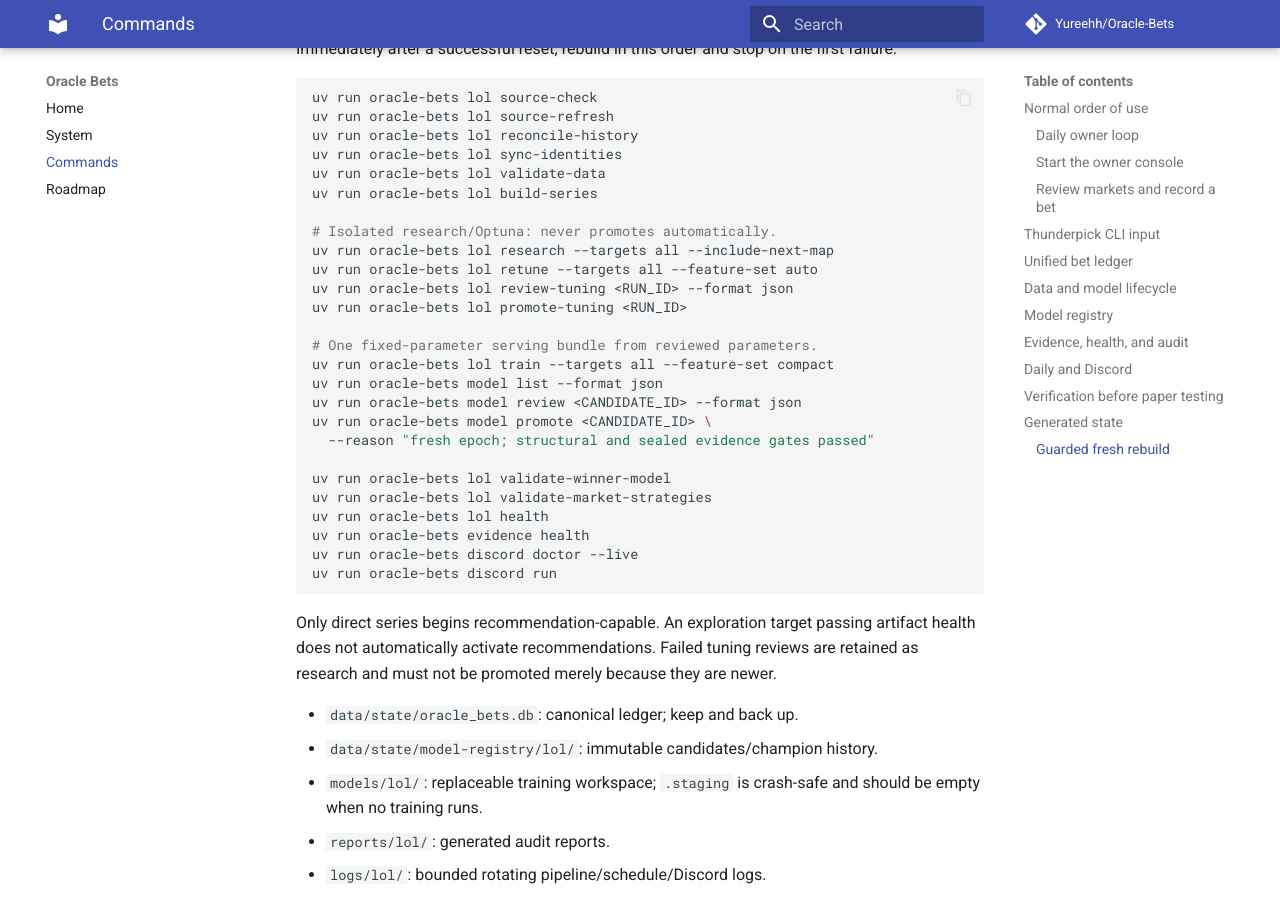
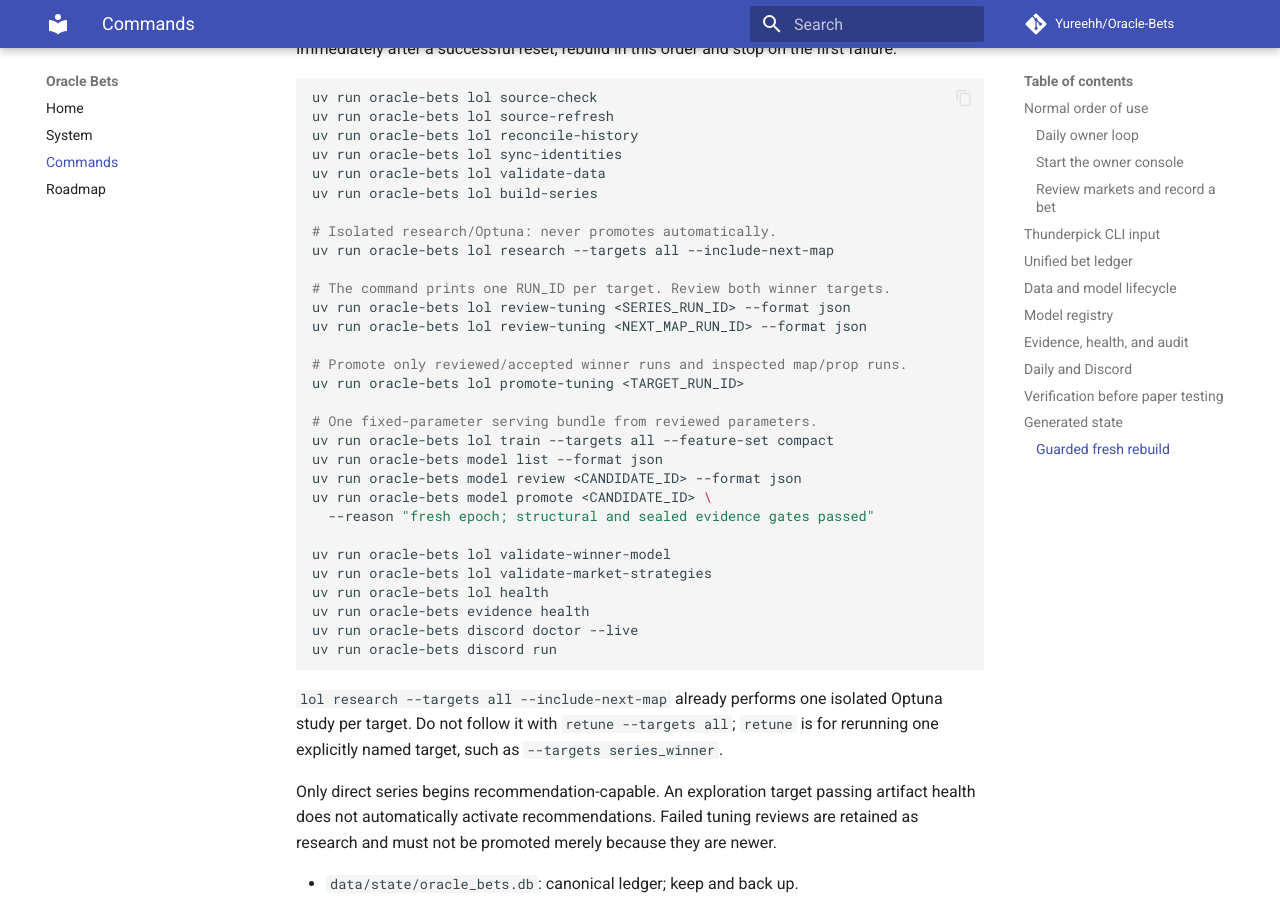
Before and after one commit to Yureehh/Oracle-Bets, an MkDocs documentation site: the page built from docs/commands.md, in a window 1280 px wide and 900 px high, scrolled down 7154 px. Built offline with MkDocs 1.6.1 and Material for MkDocs 9.7.7, drawn with Linux system fonts in a browser that asks for light colours; comment, search, counter and statistics services are not loaded.

Commit message:
fix(ops): document isolated tuning workflow

````diff
--- a/docs/commands.md
+++ b/docs/commands.md
@@ -307,9 +307,13 @@
 
 # Isolated research/Optuna: never promotes automatically.
 uv run oracle-bets lol research --targets all --include-next-map
-uv run oracle-bets lol retune --targets all --feature-set auto
-uv run oracle-bets lol review-tuning <RUN_ID> --format json
-uv run oracle-bets lol promote-tuning <RUN_ID>
+
+# The command prints one RUN_ID per target. Review both winner targets.
+uv run oracle-bets lol review-tuning <SERIES_RUN_ID> --format json
+uv run oracle-bets lol review-tuning <NEXT_MAP_RUN_ID> --format json
+
+# Promote only reviewed/accepted winner runs and inspected map/prop runs.
+uv run oracle-bets lol promote-tuning <TARGET_RUN_ID>
 
 # One fixed-parameter serving bundle from reviewed parameters.
 uv run oracle-bets lol train --targets all --feature-set compact
@@ -326,6 +330,11 @@
 uv run oracle-bets discord run
 ```
 
+`lol research --targets all --include-next-map` already performs one isolated
+Optuna study per target. Do not follow it with `retune --targets all`; `retune`
+is for rerunning one explicitly named target, such as
+`--targets series_winner`.
+
 Only direct series begins recommendation-capable. An exploration target passing
 artifact health does not automatically activate recommendations. Failed tuning
 reviews are retained as research and must not be promoted merely because they
````
Also changed, not shown: 2 other files.
